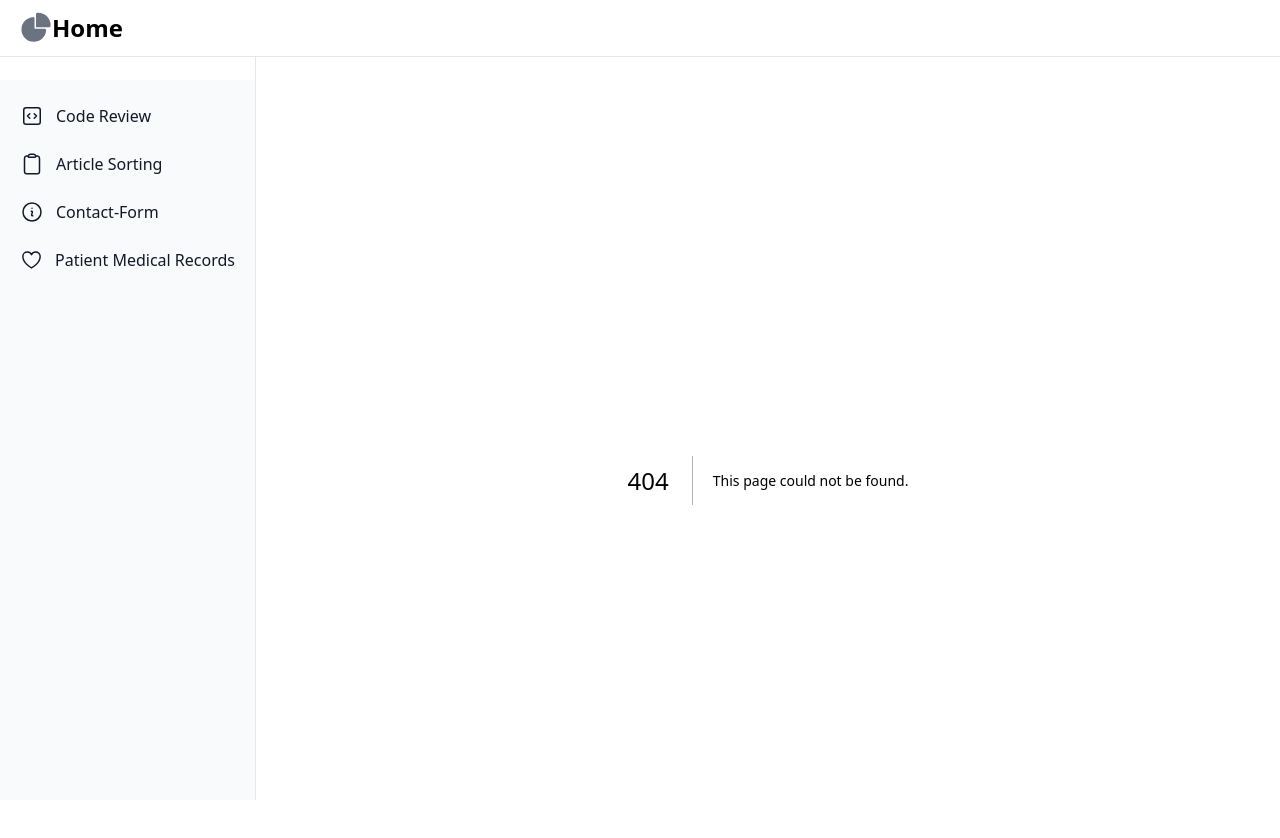
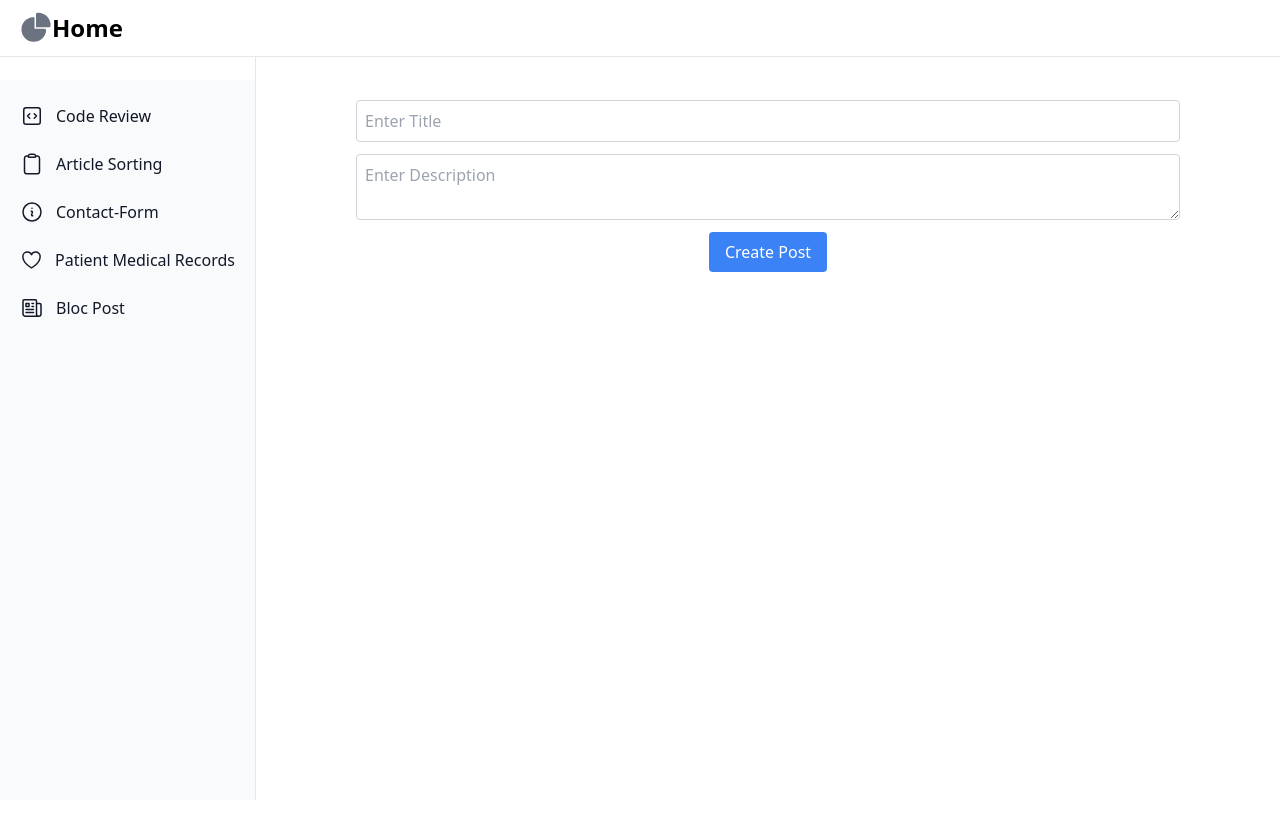
Before and after one commit to igregorioneto/Challenges, a Next.js app in the folder hackerrank-challengers/web/: page /blog-post in a window 1280 px wide. Before the commit this address had no page. Shown: the top 838 px of the page. After the commit the page ends 800 px from the top, so only its background shows below. Built offline with nearby package versions, Linux system fonts and the light colour scheme.

Commit message:
feat: Blog Post

```diff
--- /dev/null
+++ b/hackerrank-challengers/web/src/components/BlogPostComponents/Input.jsx
@@ -0,0 +1,28 @@
+const Input = ({
+        title,
+        description,
+        handleChangeTitle,
+        handleChangeDescription
+}) => {
+    return (
+        <div className="flex flex-col items-center space-y-3">
+        <input
+            className="w-full border border-gray-300 p-2 rounded"
+            type="text"
+            placeholder="Enter Title"
+            value={title}
+            onChange={handleChangeTitle}
+            data-testid="title-input"
+        />
+        <textarea
+            className="w-full mt-3 border border-gray-300 p-2 rounded"
+            placeholder="Enter Description"
+            value={description}
+            onChange={handleChangeDescription}
+            data-testid="description-input"
+        />
+        </div>
+    );
+}
+
+export default Input;
--- /dev/null
+++ b/hackerrank-challengers/web/src/components/BlogPostComponents/PostDisplay.jsx
@@ -0,0 +1,29 @@
+const PostDisplay = ({
+    initialValues = [],
+    handleDeleteValueInput
+}) => {
+    return (
+        <div
+            data-testid="posts-container"
+            className="flex flex-wrap gap-4 justify-center"
+        >
+            {initialValues.length > 0 ? initialValues.map((post, i) => (
+                <div
+                key={i}
+                className="p-4 border border-gray-300 rounded shadow-md w-60"
+                >
+                <h3 className="text-lg font-bold">{post.title}</h3>
+                <p className="text-gray-600">{post.description}</p>
+                <button
+                    onClick={() => handleDeleteValueInput(i)}
+                    className="mt-2 bg-red-500 text-white px-3 py-1 rounded hover:bg-red-600"
+                >
+                    Delete
+                </button>
+                </div>
+            )) : null}
+        </div>
+    )
+}
+
+export default PostDisplay;
--- a/hackerrank-challengers/web/src/components/Utils/Layout.jsx
+++ b/hackerrank-challengers/web/src/components/Utils/Layout.jsx
@@ -10,6 +10,7 @@ const Layout = ({ children }) => {
         { id: 2, title: "Article Sorting", path: "/article-sorting", icon: "article-sorting-icon" },
         { id: 3, title: "Contact-Form", path: "/contact-form", icon: "contact-form-icon" },
         { id: 4, title: "Patient Medical Records", path: "/patient-medical-records", icon: "patient-medical-records-icon" },
+        { id: 5, title: "Bloc Post", path: "/blog-post", icon: "blog-post-icon" },
     ];
 
     const handleTitle = (menuId) => {
--- /dev/null
+++ b/hackerrank-challengers/web/src/pages/blog-post/index.jsx
@@ -0,0 +1,61 @@
+import Input from "@/src/components/BlogPostComponents/Input";
+import PostDisplay from "@/src/components/BlogPostComponents/PostDisplay";
+import { useState } from "react";
+
+const BlogPost = () => {
+  const [title, setTitle] = useState("");
+  const [description, setDescription] = useState("");
+  const [initialValues, setInitialValues] = useState([]);
+
+  const handleChangeTitle = (event) => setTitle(event.target.value);
+  const handleChangeDescription = (event) => setDescription(event.target.value);
+
+  const handleSetInput = () => {
+    if (title.length === 0 || description.length === 0) {
+      return;
+    }
+    setInitialValues([...initialValues, { title, description }])
+    hancleClearInputs();
+    return;
+  }
+
+  const hancleClearInputs = () => {
+    setTitle("");
+    setDescription("");
+  }
+
+  const handleDeleteValueInput = (index) => {
+    setInitialValues((prev) => filterElementsByIndexForRemove(prev, index));
+  }
+
+  const filterElementsByIndexForRemove = (prev, index) =>
+    prev.filter((_, i) => i !== index);
+
+  return (
+    <div className="text-center m-5">
+      <div className="mb-5">
+        <Input
+          title={title}
+          description={description}
+          handleChangeTitle={handleChangeTitle}
+          handleChangeDescription={handleChangeDescription}
+        />
+        <button
+          onClick={handleSetInput}
+          data-testid="create-button"
+          className="mt-3 bg-blue-500 text-white px-4 py-2 rounded hover:bg-blue-600"
+        >
+          Create Post
+        </button>
+      </div>
+      <div className="posts-section">
+        <PostDisplay
+          initialValues={initialValues}
+          handleDeleteValueInput={handleDeleteValueInput}
+        />
+      </div>
+    </div>
+  );
+}
+
+export default BlogPost;
--- a/hackerrank-challengers/web/src/shared/icons.js
+++ b/hackerrank-challengers/web/src/shared/icons.js
@@ -59,6 +59,22 @@ const icons = {
                 d="M21 8.25c0-2.485-2.099-4.5-4.688-4.5-1.935 0-3.597 1.126-4.312 2.733-.715-1.607-2.377-2.733-4.313-2.733C5.1 3.75 3 5.765 3 8.25c0 7.22 9 12 9 12s9-4.78 9-12Z"
             />
         </svg>
+    ),
+    "blog-post-icon": (
+        <svg
+            xmlns="http://www.w3.org/2000/svg"
+            fill="none"
+            viewBox="0 0 24 24"
+            strokeWidth={1.5}
+            stroke="currentColor"
+            className="size-6"
+        >
+            <path
+                strokeLinecap="round"
+                strokeLinejoin="round"
+                d="M12 7.5h1.5m-1.5 3h1.5m-7.5 3h7.5m-7.5 3h7.5m3-9h3.375c.621 0 1.125.504 1.125 1.125V18a2.25 2.25 0 0 1-2.25 2.25M16.5 7.5V18a2.25 2.25 0 0 0 2.25 2.25M16.5 7.5V4.875c0-.621-.504-1.125-1.125-1.125H4.125C3.504 3.75 3 4.254 3 4.875V18a2.25 2.25 0 0 0 2.25 2.25h13.5M6 7.5h3v3H6v-3Z"
+            />
+        </svg>
     )
 };
 
```
